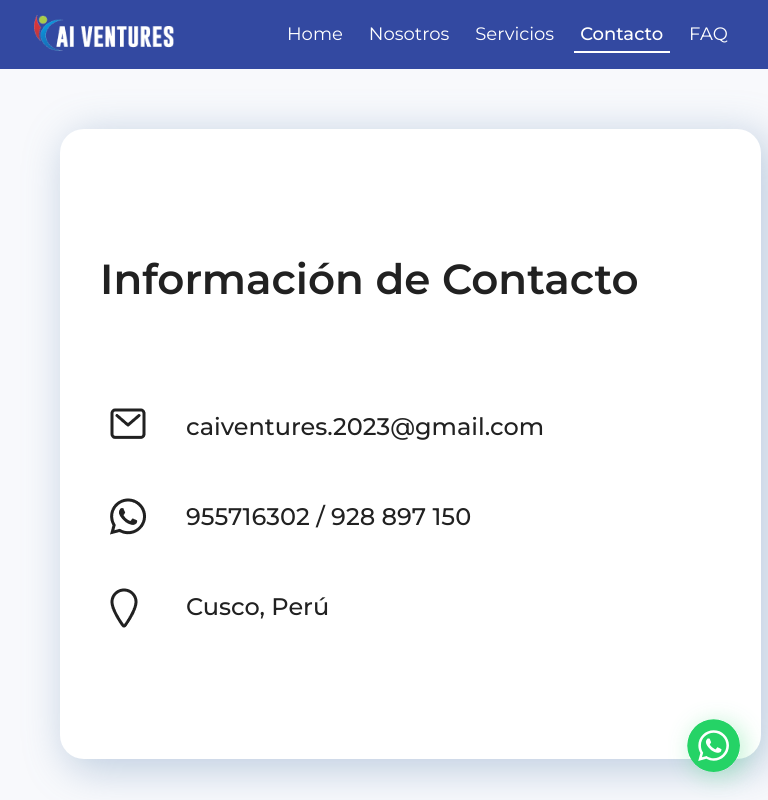
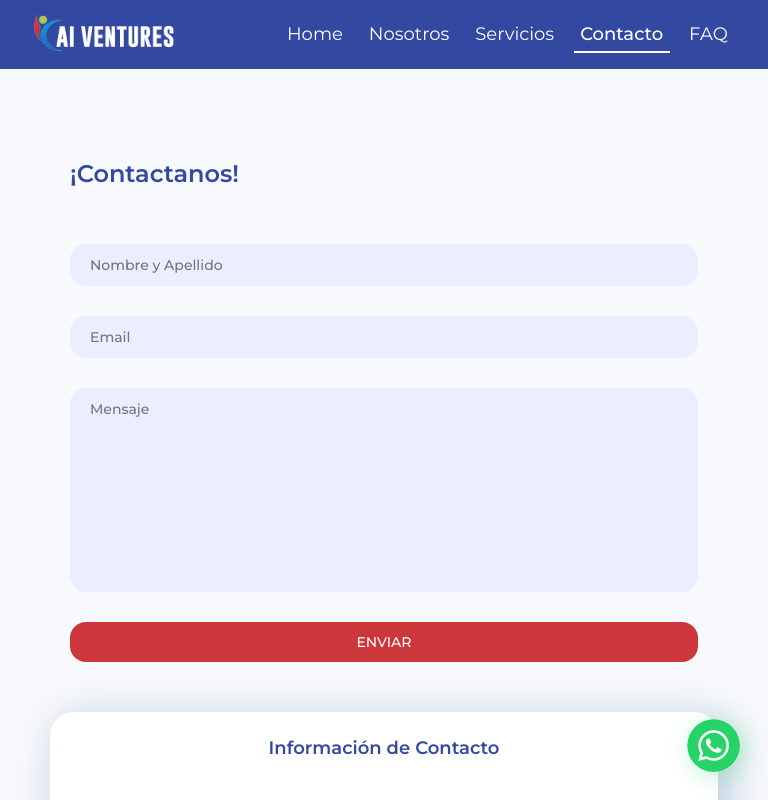
Before and after one commit to justinait/cai-ventures2, a React (Vite) app: page /contact in a window 768 px wide. Shown: the top 800 px of the page. Built offline with nearby package versions, Linux system fonts and the light colour scheme.

Commit message:
feacture in the contact container, position and styles

```diff
--- a/src/components/contactCards/Card1.jsx
+++ b/src/components/contactCards/Card1.jsx
@@ -33,7 +33,6 @@ const Card1 = () => {
 
 
 
-
                 <div className='cardsubtitle3'>
 
                     <div className='direction'>
--- a/src/components/contactCards/card1.css
+++ b/src/components/contactCards/card1.css
@@ -1,19 +1,19 @@
 .containerCard{
     display: flex;
-    width: 701px;
+    width: 500px;
     height: 630px;
-    padding: 40px;
-    margin: 60px;
+    padding: 25px;
+    margin: 50px;
     flex-direction: column;
     justify-content: center;
     align-items: flex-start;
     gap: 93px;
     flex-shrink: 0;
     border-radius: var(--border-radius-border-radius-md, 24px);
-background: #FFF;
+    background: #FFF;
 
-/* Sombrita */
-box-shadow: 8px 8px 40px 3px rgba(104, 142, 182, 0.40);
+    /* Sombrita */
+    box-shadow: 8px 8px 40px 3px rgba(104, 142, 182, 0.40);
 }
 
 .cardTitle{
@@ -27,7 +27,7 @@ box-shadow: 8px 8px 40px 3px rgba(104, 142, 182, 0.40);
 
 .cardSubtitle{
     display: flex;
-    width: 445px;
+    /* width: 445px; */
     flex-direction: column;
     justify-content: center;
     align-items: flex-start;
@@ -45,13 +45,9 @@ box-shadow: 8px 8px 40px 3px rgba(104, 142, 182, 0.40);
 .message{
     width: 36px;
     height: 36px ;
-
-
-
 }
 .cardsubtitletext1{
     color: #212121;
-    font-family: Montserrat;
     font-size: 24px;
     font-style: normal;
     font-weight: 500;
@@ -64,7 +60,6 @@ box-shadow: 8px 8px 40px 3px rgba(104, 142, 182, 0.40);
     justify-content: center;
     align-items: center;
     gap: 40px;
-
 }
 
 .cel{
@@ -73,7 +68,7 @@ box-shadow: 8px 8px 40px 3px rgba(104, 142, 182, 0.40);
 }
 .cardsubtitletext2{
     color: #212121;
-    font-family: Montserrat;
+    font-family: 'Montserrat';
     font-size: 24px;
     font-style: normal;
     font-weight: 500;
@@ -86,7 +81,6 @@ box-shadow: 8px 8px 40px 3px rgba(104, 142, 182, 0.40);
     justify-content: center;
     align-items: center;
     gap: 40px;
-
 }
 .direction{
     width: 36px;
@@ -94,9 +88,41 @@ box-shadow: 8px 8px 40px 3px rgba(104, 142, 182, 0.40);
 }
 .cardsubtitletext3{
     color: #212121;
-    font-family: Montserrat;
+    font-family: 'Montserrat';
     font-size: 24px;
     font-style: normal;
     font-weight: 500;
     line-height: normal;
 }
+@media screen and (max-width: 768px) {
+    .containerCard{
+        width: 100%;
+        height: 400px;
+        padding: 0;
+        margin: 0;
+        align-items: center;
+    }
+    .cardTitle{
+        font-family: Montserrat;
+        font-size: 18px;
+        font-style: normal;
+        font-weight: 600;
+        line-height: norma;
+        color: #3349A1;
+        justify-content: center;
+    }
+    .cardSubtitle{
+        display: flex;
+        flex-direction: column;
+        justify-content: center;
+        align-items: flex-start;
+        gap: 34px;
+        width: 100%;
+        padding:0 10px;
+    }
+    .message img, .cel img, .direction img{
+        width: 26px;
+        height: 26px;
+    }
+
+}
--- a/src/components/contactCards/card2.css
+++ b/src/components/contactCards/card2.css
@@ -1,12 +1,13 @@
 .divContactContainer{
     width: 600px;
     padding: 20px;
+    margin: 20px;
     display: flex;
     flex-direction: column;
     gap: 20px;
 }
 .divContactContainer h2{
-    font-size: 56px;
+    font-size: 40px;
     color: #3349A1;
     font-style: normal;
     font-weight: 700;
@@ -15,6 +16,7 @@
 .formContactContainer{
     display: flex;
     flex-direction: column;
+    padding: 30px 0;
     gap: 40px;
 }
 .formContactContainer input{
@@ -24,7 +26,7 @@
     padding: 12px 50px;
     color: #3C3C3C;
     font-family: Montserrat;
-    font-size: 24px;
+    font-size: 20px;
     font-style: normal;
     font-weight: 500;
     line-height: normal;
@@ -35,9 +37,9 @@
     color: #3C3C3C;
     border-radius: 16px;
     border: none;
-    padding: 12px 60px;
+    padding: 12px 50px;
     font-family: Montserrat;
-    font-size: 24px;
+    font-size: 20px;
     font-style: normal;
     font-weight: 500;
     line-height: normal;
@@ -65,6 +67,7 @@
 @media screen and (max-width: 768px) {
     .divContactContainer{
         width: 100%;
+        margin: 0;
     }
     .divContactContainer h2{
         font-size: 24px;
--- a/src/page/Contact/Contact.jsx
+++ b/src/page/Contact/Contact.jsx
@@ -5,7 +5,7 @@ import './contact.css'
 
 function Contact() {
   return (
-    <div>
+    <div className='contactPagesContainer'>
 
       <Card1/>
       <Card2/>
--- a/src/page/Contact/contact.css
+++ b/src/page/Contact/contact.css
@@ -0,0 +1,24 @@
+.contactPagesContainer{
+    display: flex;
+    width: 100%;
+}
+
+@media screen and (min-width: 360px){
+    .contactPagesContainer{
+        flex-direction: column-reverse;
+        padding: 16px;
+        margin: 20px 0 70px 0;
+    }
+}
+@media screen and (min-width: 768px){
+    .contactPagesContainer{
+        padding: 50px;
+    }
+}
+@media screen and (min-width: 1024px){
+    .contactPagesContainer{
+        flex-direction: row;
+        padding: 40px 20px;
+        gap: 10px;
+    }
+}
```
